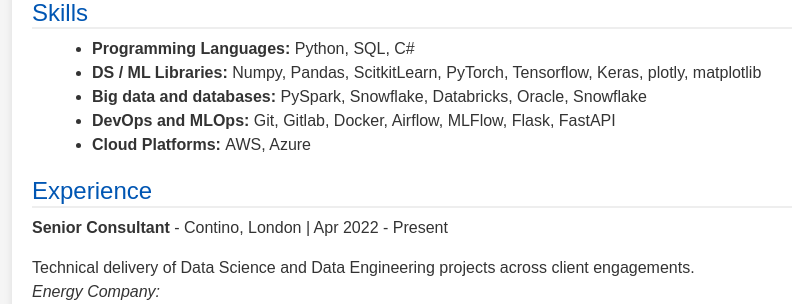
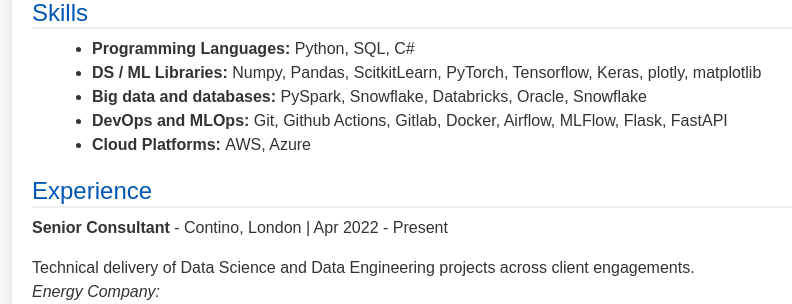
Before and after one commit to g-nightingale/cv-webapp, a Flask app: page / in a window 1280 px wide. Shown: the part 298-602 px from the top of the page, without its empty margins (228-1020 px from the left). Run offline with Flask 2, Linux system fonts and the light colour scheme; some libraries are stand-ins or nearby versions.

Commit message:
Update CV details

```diff
--- a/templates/cv.html
+++ b/templates/cv.html
@@ -71,7 +71,7 @@
         <li><strong>Programming Languages: </strong> Python, SQL, C#</li>
         <li><strong>DS / ML Libraries: </strong> Numpy, Pandas, ScitkitLearn, PyTorch, Tensorflow, Keras, plotly, matplotlib</li>
         <li><strong>Big data and databases: </strong>PySpark, Snowflake, Databricks, Oracle, Snowflake</li>
-        <li><strong>DevOps and MLOps: </strong>Git, Gitlab, Docker, Airflow, MLFlow, Flask, FastAPI</li>
+        <li><strong>DevOps and MLOps: </strong>Git, Github Actions, Gitlab, Docker, Airflow, MLFlow, Flask, FastAPI</li>
         <li><strong>Cloud Platforms: </strong>AWS, Azure</li>
     </ul>
 
```
